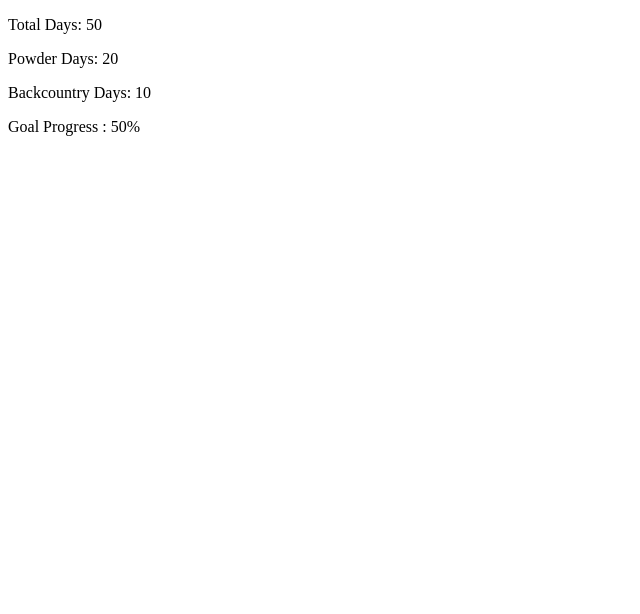
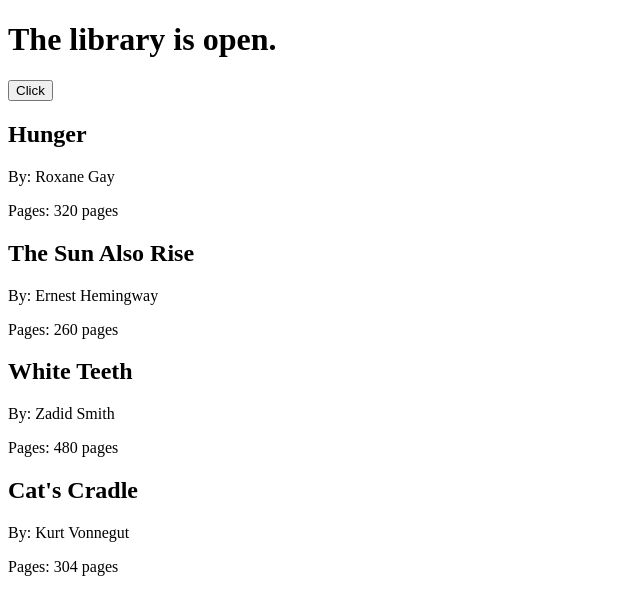
Before and after one commit to mondai40/ReactPractice, a React (Create React App) app in the folder selfStudy2/my-app/: page / in a window 1280 px wide. Shown: the top 614 px of the page, without its empty margins (0-640 px from the left). Built offline with nearby package versions, Linux system fonts and the light colour scheme.

Commit message:
add setState

```diff
--- a/selfStudy2/my-app/src/index.js
+++ b/selfStudy2/my-app/src/index.js
@@ -1,47 +1,52 @@
 import React, {Component} from "react";
 import {render} from "react-dom";
 
-let skiData = {
-    total: 50,
-    powder: 20,
-    backCountry: 10,
-    goal: 100,
-};
+const bookList = [
+    {"title": "Hunger", "author": "Roxane Gay", "pages": 320},
+    {"title": "The Sun Also Rise", "author": "Ernest Hemingway", "pages": 260},
+    {"title": "White Teeth", "author": "Zadid Smith", "pages": 480},
+    {"title": "Cat's Cradle", "author": "Kurt Vonnegut", "pages": 304},
+];
 
-class SkiDay extends Component {
-    getPercent = (decimal) => {
-        return  decimal * 100 + "%";
+const Book = ({title, author, pages}) => {
+    return(
+        <section>
+            <h2>{title}</h2>
+            <p>By: {author}</p>
+            <p>Pages: {pages} pages</p>
+        </section>
+    );
+}
+
+class Library extends React.Component {
+    state = {open: true};
+
+    toggleOpenClosed = () => {
+        this.setState(prevState => ({
+            open: !prevState.open,
+        }));
     }
-    clacGoalProgress = (total, goal) => {
-        return this.getPercent(total/goal);
-    }
+
     render() {
-        const {total, powder, backCountry, goal} = this.props;
+        const {books} = this.props;
         return(
-            <section>
-                <div>
-                    <p>Total Days: {total}</p>
-                </div>
-                <div>
-                    <p>Powder Days: {powder}</p>
-                </div>
-                <div>
-                    <p>Backcountry Days: {backCountry}</p>
-                </div>
-                <div>
-                    <p>Goal Progress : {this.clacGoalProgress(total, goal)}</p>
-                </div>
-            </section>
+            <div>
+                <h1>The library is {this.state.open? "open": "closed"}.</h1>
+                <button onClick={this.toggleOpenClosed}>Click</button>
+                {books.map((book, i) =>
+                    <Book
+                        key={i}
+                        title={book.title}
+                        author={book.author}
+                        pages={book.pages}
+                    />
+                )}
+            </div>
         );
     }
 }
 
 render(
-    <SkiDay
-        total={skiData.total}
-        powder={skiData.powder}
-        backCountry={skiData.backCountry}
-        goal={skiData.goal}
-    />,
+    <Library books={bookList}/>,
     document.getElementById("root")
 );
```
